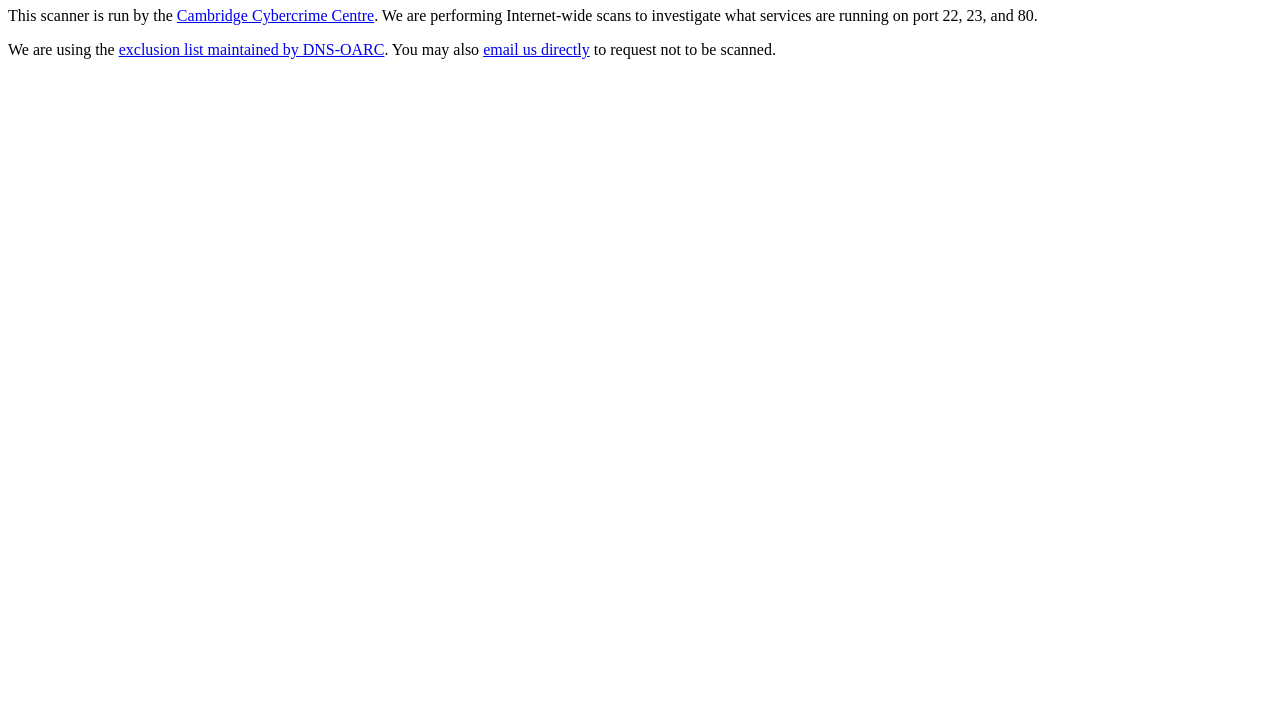
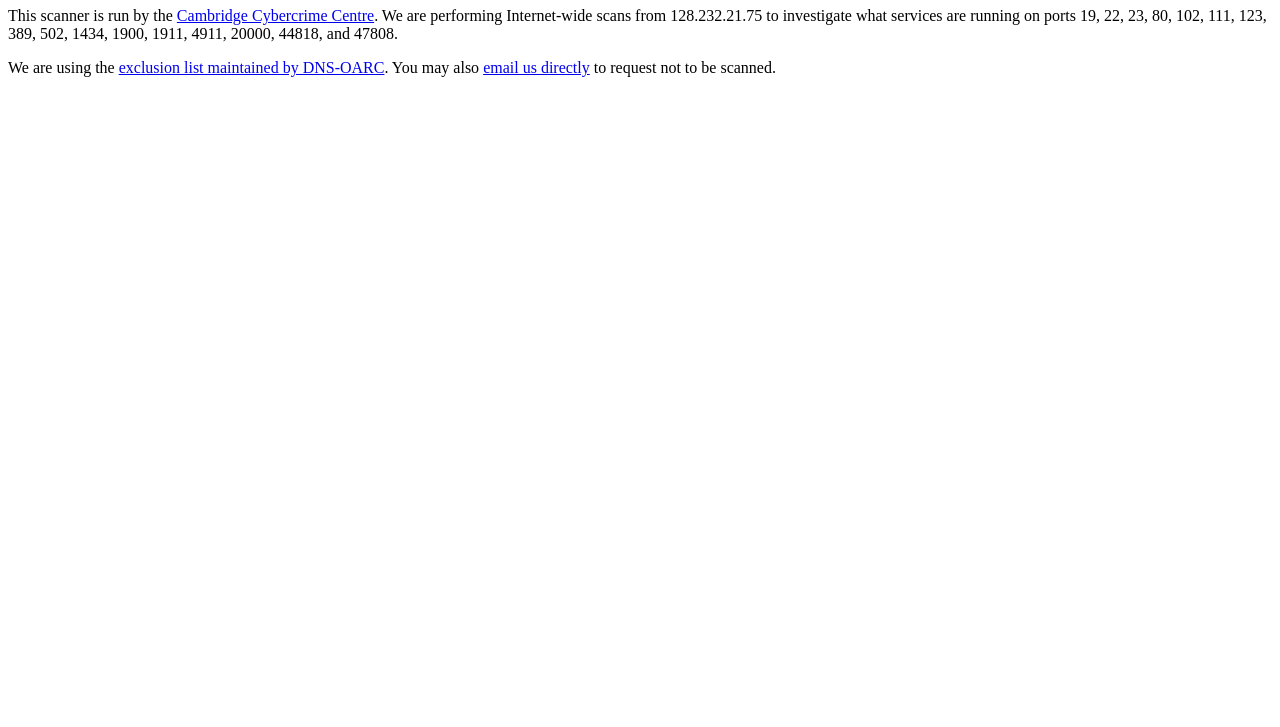
Before and after one commit to ucam-cl-dtg/cccc-scanner-www, a plain HTML site: page index-b.html in a window 1280 px wide. Shown: the part 73-800 px from the top of the page. Drawn offline with Linux system fonts and the light colour scheme.

Commit message:
Added additional ports and scanner IP

```diff
--- a/index-b.html
+++ b/index-b.html
@@ -4,5 +4,5 @@
 
 <h1>Cambridge Cybercrime Centre Internet scanner</h1>
 
-<p>This scanner is run by the <a href="https://www.cambridgecybercrime.uk/">Cambridge Cybercrime Centre</a>. We are performing Internet-wide scans to investigate what services are running on port 22, 23, and 80.</p>
+<p>This scanner is run by the <a href="https://www.cambridgecybercrime.uk/">Cambridge Cybercrime Centre</a>. We are performing Internet-wide scans from 128.232.21.75 to investigate what services are running on ports 19, 22, 23, 80, 102, 111, 123, 389, 502, 1434, 1900, 1911, 4911, 20000, 44818, and 47808.</p>
 <p>We are using the <a href="https://www.dns-oarc.net/oarc/services/dontprobe">exclusion list maintained by DNS-OARC</a>. You may also <a href="mailto:cccc-infra--cccc-scanner@cst.cam.ac.uk">email us directly</a> to request not to be scanned.</p>
```
